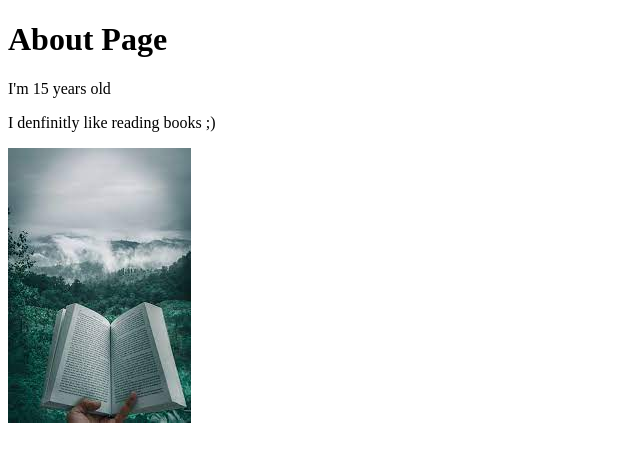
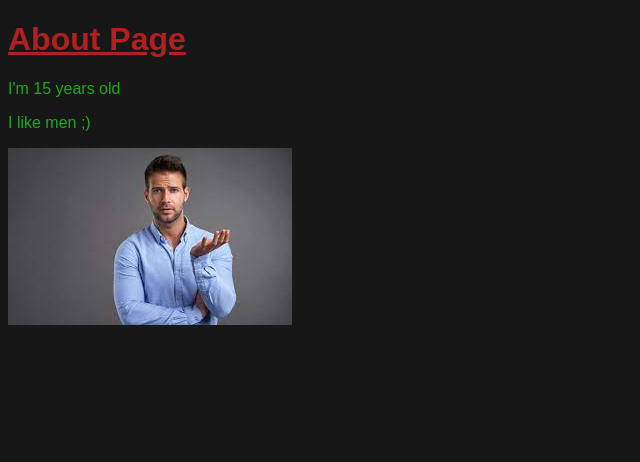
Before and after one commit to Luke-Pitstick/Fun-Website, a plain HTML site: page pages/about.html in a window 1280 px wide. Shown: the whole page, without its empty margins (0-640 px from the left). Drawn offline with Linux system fonts and the light colour scheme.

Commit message:
Add files via upload

```diff
--- /dev/null
+++ b/css/style.css
@@ -0,0 +1,20 @@
+body {
+  background-color: rgba(10, 10, 10, 0.945);
+  color: azure;
+  font-family: sans-serif;
+}
+
+
+h1 {
+  color: rgb(177, 32, 32);
+  text-decoration: underline;
+}
+
+
+a {
+  color: rgb(150, 30, 180);
+}
+
+p {
+  color: rgb(37, 165, 37);
+}
--- a/pages/about.html
+++ b/pages/about.html
@@ -5,6 +5,7 @@
   <meta http-equiv="X-UA-Compatible" content="IE=edge">
   <meta name="viewport" content="width=device-width, initial-scale=1.0">
   <title>Links and Images</title>
+  <link rel="stylesheet" href="../css/style.css"
   </head>
 
   <body>
@@ -12,9 +13,9 @@
 
     <p>I'm 15 years old</p>
 
-    <p>I denfinitly like reading books ;)</p>
+    <p>I like men ;)</p>
 
-    <img src="../images/download.jpeg" alt="A book in front of a wave">
+    <img src="../img/man.jpeg" alt="A man">
 
 
   </body>
```
Also changed, not shown: index.html (+9 -3 lines), pages/cilantro.html (added, +16 -0 lines), img/download.jpeg (added), img/man.jpeg (added).
